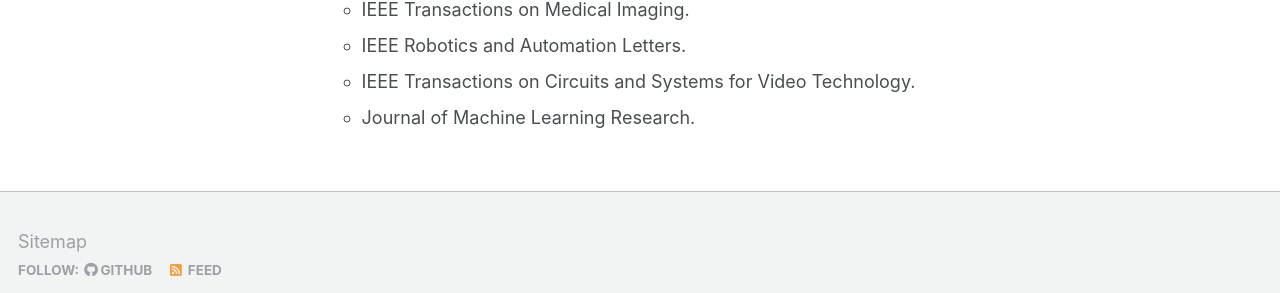
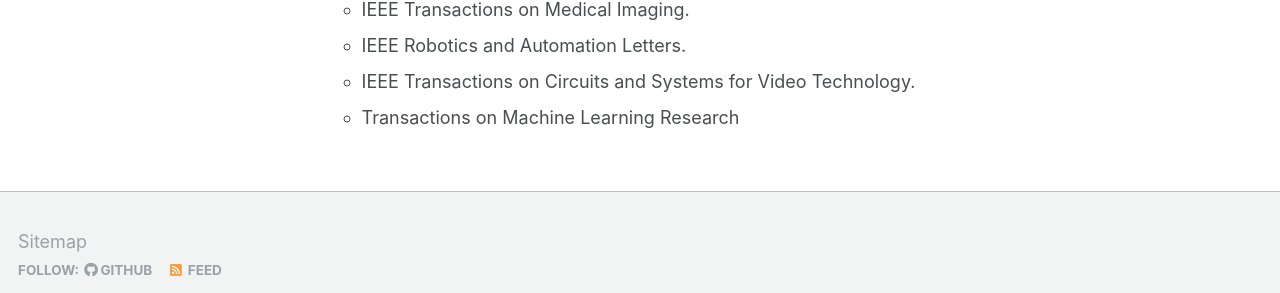
Before and after one commit to zhhoper/zhhoper.github.io, a Jekyll site: the page built from _pages/cv.md, in a window 1280 px wide and 900 px high, scrolled down 730 px. Shown: the part 553-846 px from the top of the window. Built offline with Jekyll 4.4.1, drawn with Linux system fonts in a browser that asks for light colours.

Commit message:
modify cv

```diff
--- a/_pages/cv.md
+++ b/_pages/cv.md
@@ -56,4 +56,4 @@ Academic Services
   * IEEE Transactions on Medical Imaging.
   * IEEE Robotics and Automation Letters.
   * IEEE Transactions on Circuits and Systems for Video Technology.
-  * Journal of Machine Learning Research.
+  * Transactions on Machine Learning Research
```
